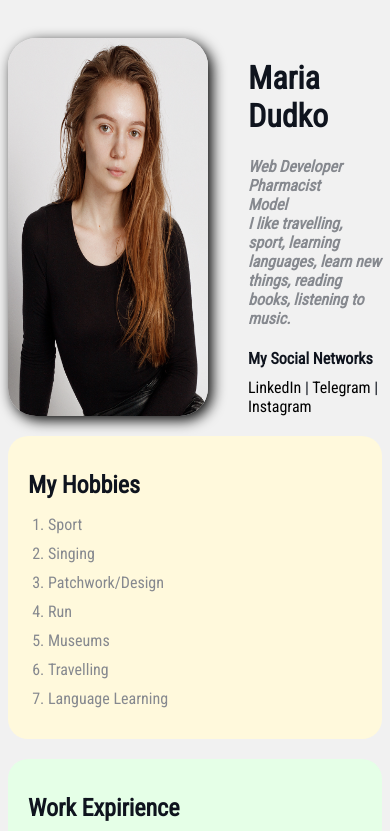
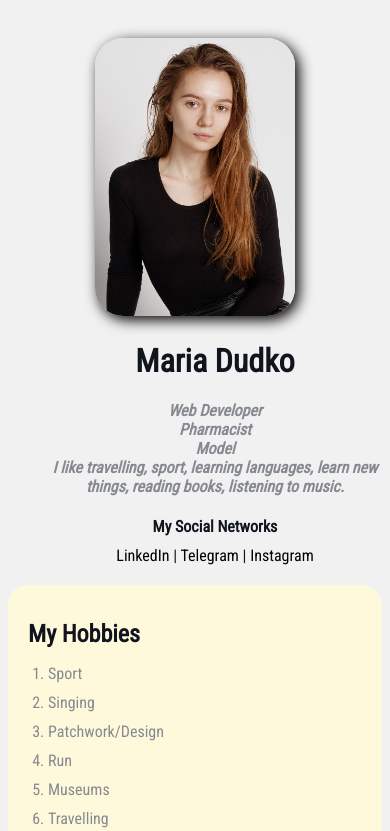
Before and after one commit to jecharmetout/CV, a plain HTML site: page index.html in a window 390 px wide. Shown: the top 831 px of the page. Drawn offline with Linux system fonts and the light colour scheme.

Commit message:
add adaptive design css

```diff
--- a/styles.css
+++ b/styles.css
@@ -35,6 +35,12 @@ a:visited {
 .info {
   display: flex;
   margin-bottom: 20px;
+}
+@media (max-width: 700px) {
+  .info {
+    display: block;
+    text-align: center;
+  }
 }
 .info-text {
   margin-left: 40px;
@@ -170,3 +176,22 @@ a:visited {
 .btn:hover {
   opacity: 0.9;
 }
+/* Position */
+/* .position{
+  position: relative;
+  border: 4px solid black;
+  margin-top:40px;
+  padding: 20px;
+  height: 300px;
+
+
+}
+.box{
+  position: fixed;
+  top: 0;
+  left:0;
+  width:100%;
+  height: 50px;
+  background: lightcoral;
+
+} */
```
Also changed, not shown: index.html (+4 -0 lines).
